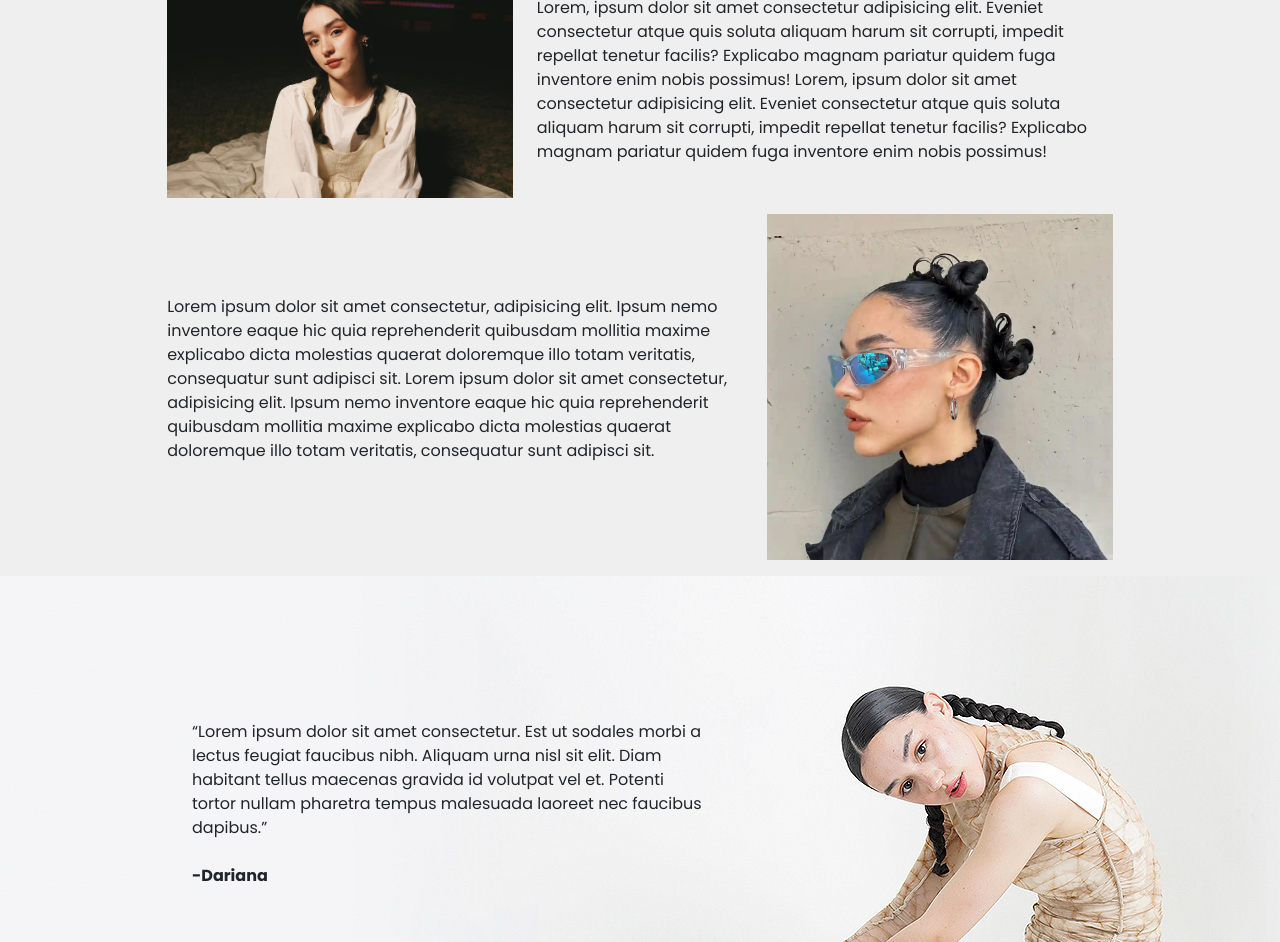
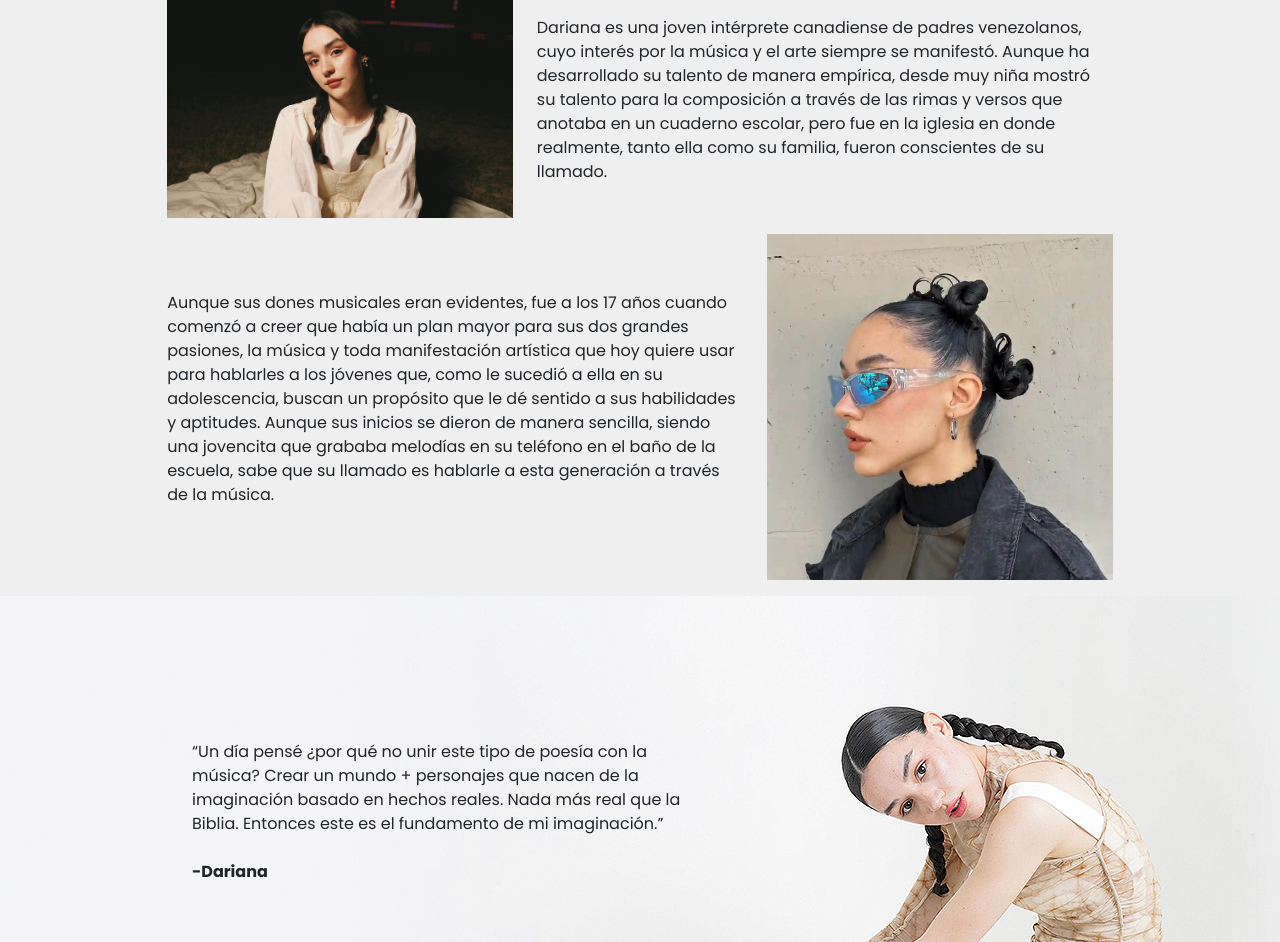
Before and after one commit to pedroperez2005/PreEntrega3_PerezZavala, a website: page pages/biografia.html in a window 1280 px wide. Shown: the part 878-1820 px from the top of the page. Drawn offline with nearby package versions, Linux system fonts and the light colour scheme.

Commit message:
reemplace los lorem por el contenido textual real que llevara el sitio

```diff
--- a/pages/biografia.html
+++ b/pages/biografia.html
@@ -31,7 +31,8 @@
                     aria-labelledby="offcanvasNavbarLabel">
                     <div class="offcanvas-header">
                         <div>
-                            <button type="button" class="btn-close" data-bs-dismiss="offcanvas" aria-label="Close"></button>
+                            <button type="button" class="btn-close" data-bs-dismiss="offcanvas"
+                                aria-label="Close"></button>
                         </div>
                         <div>
                             <h5 class="offcanvas-title" id="offcanvasNavbarLabel">Dariana</h5>
@@ -69,26 +70,21 @@
                     <img src="../assets/img/bio-1.png" alt="Dariana en la grabación de olam acústico">
                 </div>
                 <div class="bio-p">
-                    <p>Lorem, ipsum dolor sit amet consectetur adipisicing elit. Eveniet consectetur atque quis soluta
-                        aliquam
-                        harum sit corrupti, impedit repellat tenetur facilis? Explicabo magnam pariatur quidem fuga
-                        inventore
-                        enim nobis possimus! Lorem, ipsum dolor sit amet consectetur adipisicing elit. Eveniet
-                        consectetur atque quis soluta
-                        aliquam
-                        harum sit corrupti, impedit repellat tenetur facilis? Explicabo magnam pariatur quidem fuga
-                        inventore
-                        enim nobis possimus!</p>
+                    <p>Dariana es una joven intérprete canadiense de padres venezolanos, cuyo interés por la música y el
+                        arte siempre se manifestó. Aunque ha desarrollado su talento de manera empírica, desde muy niña
+                        mostró su talento para la composición a través de las rimas y versos que anotaba en un cuaderno
+                        escolar, pero fue en la iglesia en donde realmente, tanto ella como su familia, fueron
+                        conscientes de su llamado. </p>
                 </div>
             </article>
             <article class="bio-2">
                 <div class="bio-p">
-                    <p>Lorem ipsum dolor sit amet consectetur, adipisicing elit. Ipsum nemo inventore eaque hic quia
-                        reprehenderit quibusdam mollitia maxime explicabo dicta molestias quaerat doloremque illo totam
-                        veritatis, consequatur sunt adipisci sit.
-                        Lorem ipsum dolor sit amet consectetur, adipisicing elit. Ipsum nemo inventore eaque hic quia
-                        reprehenderit quibusdam mollitia maxime explicabo dicta molestias quaerat doloremque illo totam
-                        veritatis, consequatur sunt adipisci sit.</p>
+                    <p>Aunque sus dones musicales eran evidentes, fue a los 17 años cuando comenzó a creer que había un
+                        plan mayor para sus dos grandes pasiones, la música y toda manifestación artística que hoy
+                        quiere usar para hablarles a los jóvenes que, como le sucedió a ella en su adolescencia, buscan
+                        un propósito que le dé sentido a sus habilidades y aptitudes. Aunque sus inicios se dieron de
+                        manera sencilla, siendo una jovencita que grababa melodías en su teléfono en el baño de la
+                        escuela, sabe que su llamado es hablarle a esta generación a través de la música.</p>
                 </div>
                 <div class="bio-img">
                     <img src="../assets/img/bio-2.png" alt="Dariana en la grabación de Memorias">
@@ -98,9 +94,9 @@
         </section>
         <article class="bio-3">
             <div class="bio-absolute">
-                <p>“Lorem ipsum dolor sit amet consectetur. Est ut sodales morbi a lectus feugiat faucibus nibh. Aliquam
-                    urna nisl sit elit. Diam habitant tellus maecenas gravida id volutpat vel et. Potenti tortor nullam
-                    pharetra tempus malesuada laoreet nec faucibus dapibus.”</p>
+                <p>“Un día pensé ¿por qué no unir este tipo de poesía con la música? Crear un mundo + personajes que nacen
+                    de la imaginación basado en hechos reales. Nada más real que la Biblia. Entonces este es el
+                    fundamento de mi imaginación.”</p>
                 <p class="quote-name">-Dariana</p>
             </div>
             <div>
--- a/scss/base/_reset.scss
+++ b/scss/base/_reset.scss
@@ -17,7 +17,7 @@ body {
     background-color: $colorWhite;
 }
 
-h2 {
+h1, h2 {
     font-family: "Poppins Bold";
     text-align: center;
     padding: 10px;
```
Also changed, not shown: index.html (+14 -13 lines), pages/olam.html (+7 -6 lines), pages/zomoz.html (+12 -9 lines), css/style.css.
